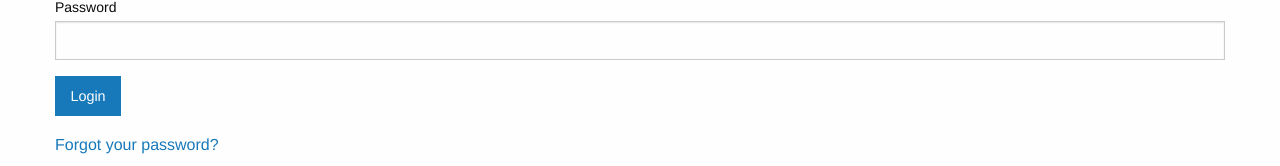
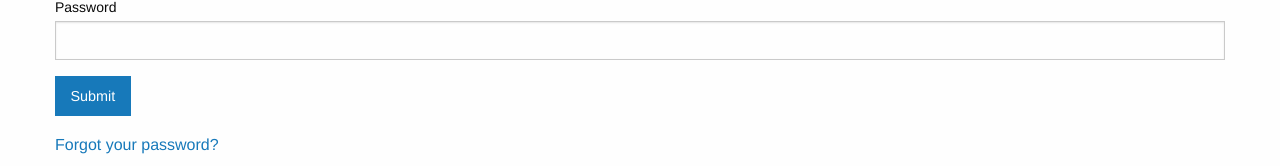
Before and after one commit to CarlJohnston/domauthority_client, a React (Create React App) app in the folder frontend/: page /login in a window 1280 px wide. Shown: the part 215-381 px from the top of the page. Built offline with nearby package versions, Linux system fonts and the light colour scheme.

Commit message:
Use submit button instead of login

```diff
--- a/frontend/src/components/Login/Login.js
+++ b/frontend/src/components/Login/Login.js
@@ -71,7 +71,7 @@ class Login extends Component {
           <span className="form-error" data-form-error-for="password">
             Please enter a valid password.
           </span>
-          <button type="submit" className="button">Login</button>
+          <button type="submit" className="button">Submit</button>
           <p><Link to='/password/forgot'>Forgot your password?</Link></p>
         </form>
       </div>
```
